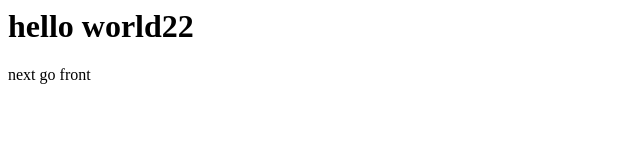
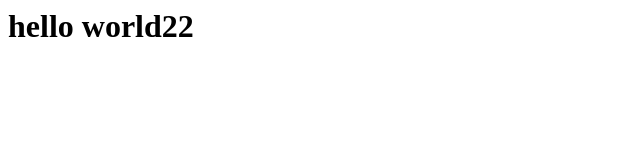
Before and after one commit to megalabo/megalabo.github.io, a plain HTML site: page index.html in a window 1280 px wide. Shown: the full height of the page, 0-640 px from the left. Drawn offline with Linux system fonts and the light colour scheme.

Commit message:
Update index.html

```diff
--- a/index.html
+++ b/index.html
@@ -1,2 +1 @@
 <h1>hello world22</h1>
-<p>next go front</p>
```
